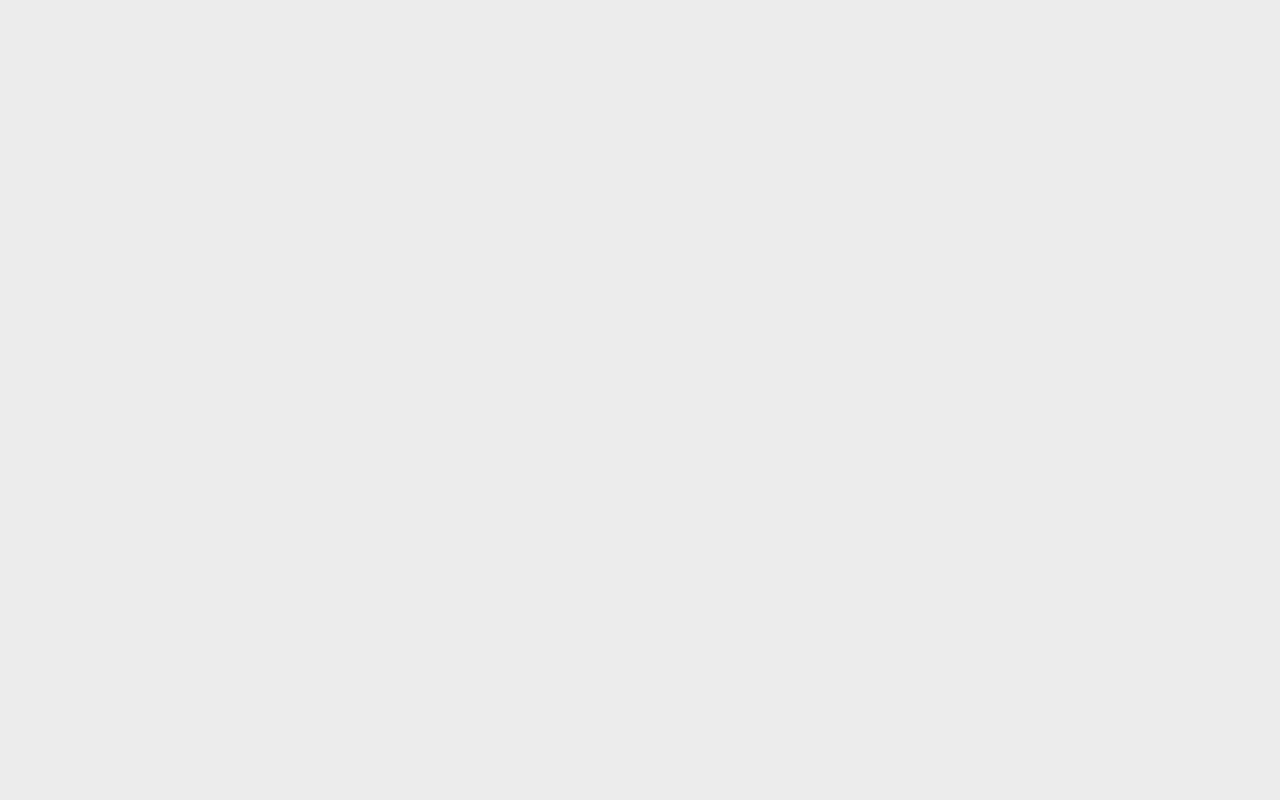
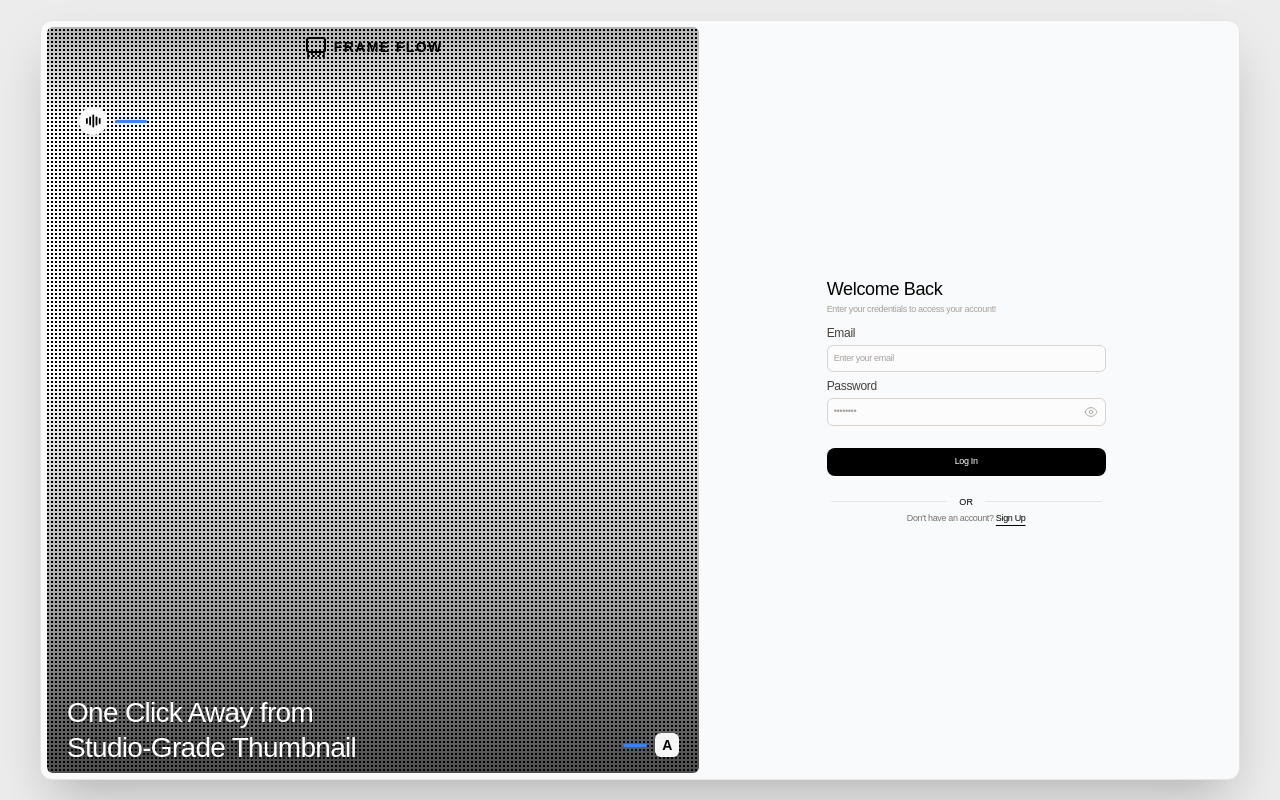
Before and after one commit to VIPUL070/frame-flow, a React (Vite) app in the folder client/: page /login in a window 1280 px wide. Before the commit this address had no page. Built offline with nearby package versions, Linux system fonts and the light colour scheme; a web font is replaced by a local one.

Commit message:
Buidling Login form

```diff
--- a/client/src/App.tsx
+++ b/client/src/App.tsx
@@ -1,11 +1,12 @@
 import { Route, Routes } from "react-router-dom"
 import Signup from "./pages/Signup"
+import Signin from "./pages/Signin"
 
 function App() {
   return(
     <Routes>
-      <Route path="/signup" element={<Signup />} />
-
+      <Route path="/register" element={<Signup />} />
+      <Route path="/login" element={<Signin />} />
     </Routes>
   )
 }
--- a/client/src/components/DitherShaderMain.tsx
+++ b/client/src/components/DitherShaderMain.tsx
@@ -1,5 +1,5 @@
 "use client";
-import DitherShader from "./DitherShader";
+import DitherShader from "./dither-shader";
 
 function DitherShaderMain() {
   return (
--- /dev/null
+++ b/client/src/components/LoginForm.tsx
@@ -0,0 +1,50 @@
+import { useNavigate } from "react-router-dom";
+import Button from "@/ui/Button";
+import Input from "@/ui/Input";
+
+const LoginForm = () => {
+  const navigate = useNavigate();
+
+  return (
+    <div className="relative h-full w-full md:w-[45%] tracking-tight p-4 md:p-6 lg:p-10 flex items-center justify-center overflow-hidden">
+      <div className="w-full md:w-[75%] lg:w-[65%] gap-1.5 lg:gap-2 px-2 max-w-xs md:max-w-none relative flex flex-col items-center justify-center">
+        <div className="w-full">
+          <h1 className="text-black text-sm md:text-base lg:text-lg">Welcome Back</h1>
+          <p className="text-[8px] lg:text-[9px] text-stone-400">
+            Enter your credentials to access your account!
+          </p>
+        </div>
+        <div className="w-full">
+          <form onSubmit={(e) => { e.preventDefault() }}>
+
+            <Input type="text" placeholder="Enter your email" label="Email" />
+            <Input type="password" placeholder="••••••••" label="Password" />
+
+            <Button type="submit" variant="primary">Log In</Button>
+
+            <div className="relative flex p-1 items-center text-xs text-stone-300">
+              <div className="grow border-t border-stone-200"></div>
+              <span className="shrink mx-3 text-[8px] lg:text-[9px] font-medium uppercase tracking-wide text-black">
+                or
+              </span>
+              <div className="grow border-t border-stone-200"></div>
+            </div>
+
+            <p className="text-[8px] lg:text-[9px] text-stone-500 text-center">
+              Don't have an account?{" "}
+              <button
+                type="button"
+                onClick={() => navigate("/register")}
+                className="font-medium text-black underline underline-offset-4 hover:text-stone-700 transition-colors cursor-pointer"
+              >
+                Sign Up
+              </button>
+            </p>
+          </form>
+        </div>
+      </div>
+    </div>
+  );
+};
+
+export default LoginForm;
--- a/client/src/components/SignupForm.tsx
+++ b/client/src/components/SignupForm.tsx
@@ -1,12 +1,17 @@
 import Button from "@/ui/Button";
 import Input from "@/ui/Input";
+import { useNavigate } from "react-router-dom";
 
 const SignupForm = () => {
+  const navigate = useNavigate();
+
   return (
     <div className="relative h-full w-full md:w-[45%] tracking-tight p-4 md:p-6 lg:p-10 flex items-center justify-center overflow-hidden">
       <div className="w-full md:w-[75%] lg:w-[65%]  gap-1.5 lg:gap-2 px-2  max-w-xs md:max-w-none relative flex flex-col items-center justify-center">
         <div className="w-full">
-          <h1 className="text-black text-sm md:text-base lg:text-lg">Create an Account</h1>
+          <h1 className="text-black text-sm md:text-base lg:text-lg">
+            Create an Account
+          </h1>
           <p className="text-[8px] lg:text-[9px] text-stone-400">
             You are few moments away from getting started!
           </p>
@@ -16,8 +21,11 @@ const SignupForm = () => {
           </span>
         </div>
         <div className="w-full">
-          <form onSubmit={(e) => { e.preventDefault()}} >
-
+          <form
+            onSubmit={(e) => {
+              e.preventDefault();
+            }}
+          >
             <Input type="text" placeholder="Enter your name" label="Name" />
             <Input type="text" placeholder="Enter your email" label="Email" />
             <Input type="password" placeholder="••••••••" label="Password" />
@@ -40,7 +48,9 @@ const SignupForm = () => {
               .
             </p>
 
-            <Button type="submit" variant="primary">Sign Up</Button>
+            <Button type="submit" variant="primary">
+              Sign Up
+            </Button>
 
             <div className="relative flex p-1 items-center text-xs text-stone-300">
               <div className="grow border-t border-stone-200"></div>
@@ -52,12 +62,13 @@ const SignupForm = () => {
 
             <p className="text-[8px] lg:text-[9px] text-stone-500 text-center">
               Already have an account?{" "}
-              <a
-                href="#"
-                className="font-medium text-black underline underline-offset-4 hover:text-stone-700 transition-colors"
+              <button
+                type="button"
+                onClick={() => navigate("/login")}
+                className="font-medium text-black underline underline-offset-4 hover:text-stone-700 transition-colors cursor-pointer"
               >
                 Log In
-              </a>
+              </button>
             </p>
           </form>
         </div>
--- /dev/null
+++ b/client/src/pages/Signin.tsx
@@ -0,0 +1,15 @@
+import Dither from "@/components/Dither"
+import LoginForm from "@/components/LoginForm";
+
+const Signin = () => {
+  return (
+    <div className="h-dvh w-screen bg-canvas py-3 px-3 lg:py-5 lg:px-10 flex justify-center items-center overflow-hidden">
+        <div className="bg-offwhite relative text-black w-full h-full rounded-xl border border-stone-200 shadow-2xl p-1.5 flex items-center justify-between overflow-hidden">
+            <Dither />
+            <LoginForm />
+        </div>
+    </div>
+  )
+}
+
+export default Signin;
```
Also changed, not shown: client/src/components/dither-shader.tsx (renamed from client/src/components/DitherShader.tsx).
